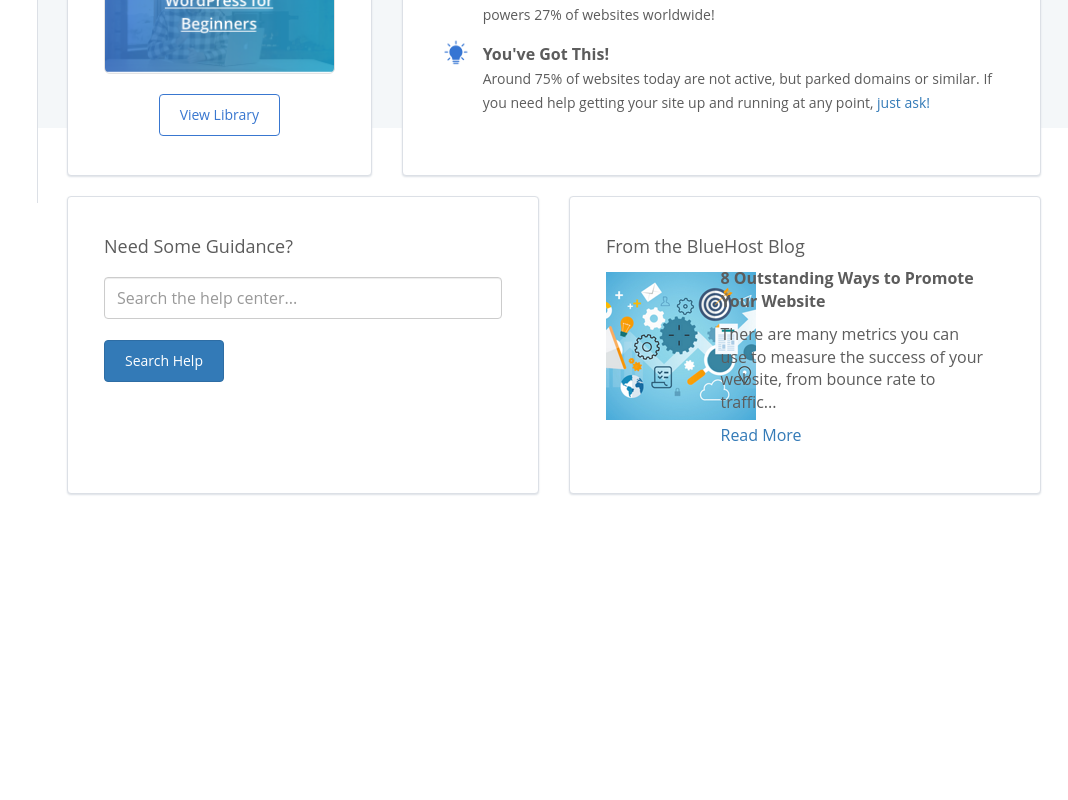
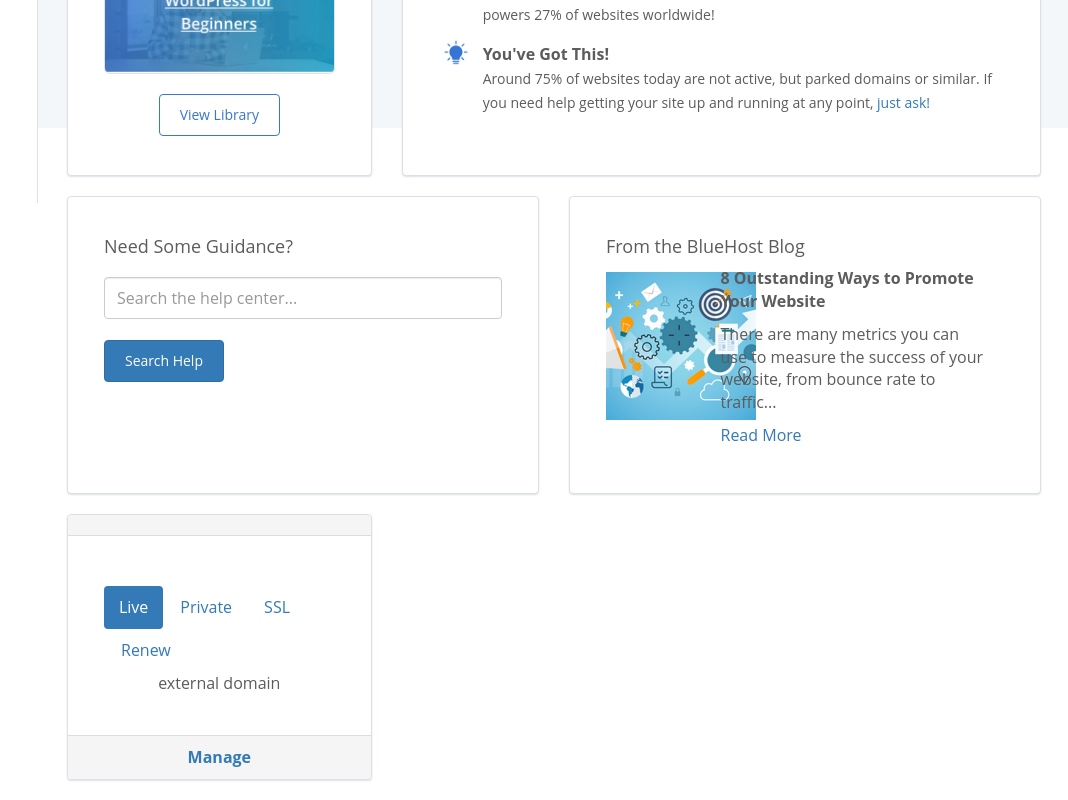
Before and after one commit to zweiland-zz/up, a React (Create React App) app: page / in a window 1280 px wide. Shown: the part 672-1472 px from the top of the page, without its empty margins (212-1280 px from the left). Before the commit the page ends 1186 px from the top, so only its background shows below. Built offline with nearby package versions, Linux system fonts and the light colour scheme.

Commit message:
site card fix

```diff
--- a/src/App.js
+++ b/src/App.js
@@ -81,11 +81,7 @@ class App extends Component {
                   </div>
                 </div>
               </div>
-              <Grid>
-                <Row>
-
-                </Row>
-              </Grid>
+              <SiteCard />
             </div>
             </div>
         </div>
--- a/src/common/components/Header/components/Header.jsx
+++ b/src/common/components/Header/components/Header.jsx
@@ -17,8 +17,8 @@ function Header(props) {
       <div className="container-fluid">
         <div className="navbar-header">
           <HeaderHomeLink />
-          <a id="menu-toggle" href="#" class="glyphicon glyphicon-menu-hamburger btn-menu toggle">
-            <i class="fa fa-bars"></i>
+          <a id="menu-toggle" href="#" className="glyphicon glyphicon-menu-hamburger btn-menu toggle">
+            <i className="fa fa-bars"></i>
           </a>
           <BrandLogo
             logoImgUrl="/images/bluehost-logo.png"
--- a/src/common/components/SiteCard/components/SiteCard.jsx
+++ b/src/common/components/SiteCard/components/SiteCard.jsx
@@ -18,36 +18,36 @@ const propTypes = {
 function SiteCard(props) {
   return (
     <div className="col-md-4">
-      // <div className={"panel panel-default align-center domain-name " + props.siteClass + "-site"}>
-      //   <div className="panel-heading">
-      //     //<div className="site-thumb" style={"background-image: " + props.siteImgUrl} />
-      //   </div>
-      //   <div className="panel-body">
-      //     <h3>
-      //       <a href="./#/">{props.siteDomain}</a>
-      //     </h3>
-      //     <ul className="nav nav-pills site-status">
-      //       <li role="presentation" className="active">
-      //         <a href="./#/">Live</a>
-      //       </li>
-      //       <li role="presentation">
-      //         <a href="./#/">Private</a>
-      //       </li>
-      //       <li role="presentation">
-      //         <a href="./#/">SSL</a>
-      //       </li>
-      //       <li role="presentation">
-      //         <a href="./#/">Renew</a>
-      //       </li>
-      //     </ul>
-      //     <p>external domain</p>
-      //   </div>
-      //   <div className="panel-footer">
-      //     <a className="manage" href="./#/">
-      //       <strong>Manage</strong>
-      //     </a>
-      //   </div>
-      // </div>
+      <div className={"panel panel-default align-center domain-name " + props.siteClass + "-site"}>
+        <div className="panel-heading">
+          <div className="site-thumb" />
+        </div>
+        <div className="panel-body">
+          <h3>
+            <a href="./#/">{props.siteDomain}</a>
+          </h3>
+          <ul className="nav nav-pills site-status">
+            <li role="presentation" className="active">
+              <a href="./#/">Live</a>
+            </li>
+            <li role="presentation">
+              <a href="./#/">Private</a>
+            </li>
+            <li role="presentation">
+              <a href="./#/">SSL</a>
+            </li>
+            <li role="presentation">
+              <a href="./#/">Renew</a>
+            </li>
+          </ul>
+          <p>external domain</p>
+        </div>
+        <div className="panel-footer">
+          <a className="manage" href="./#/">
+            <strong>Manage</strong>
+          </a>
+        </div>
+      </div>
     </div>
   );
 }
```
